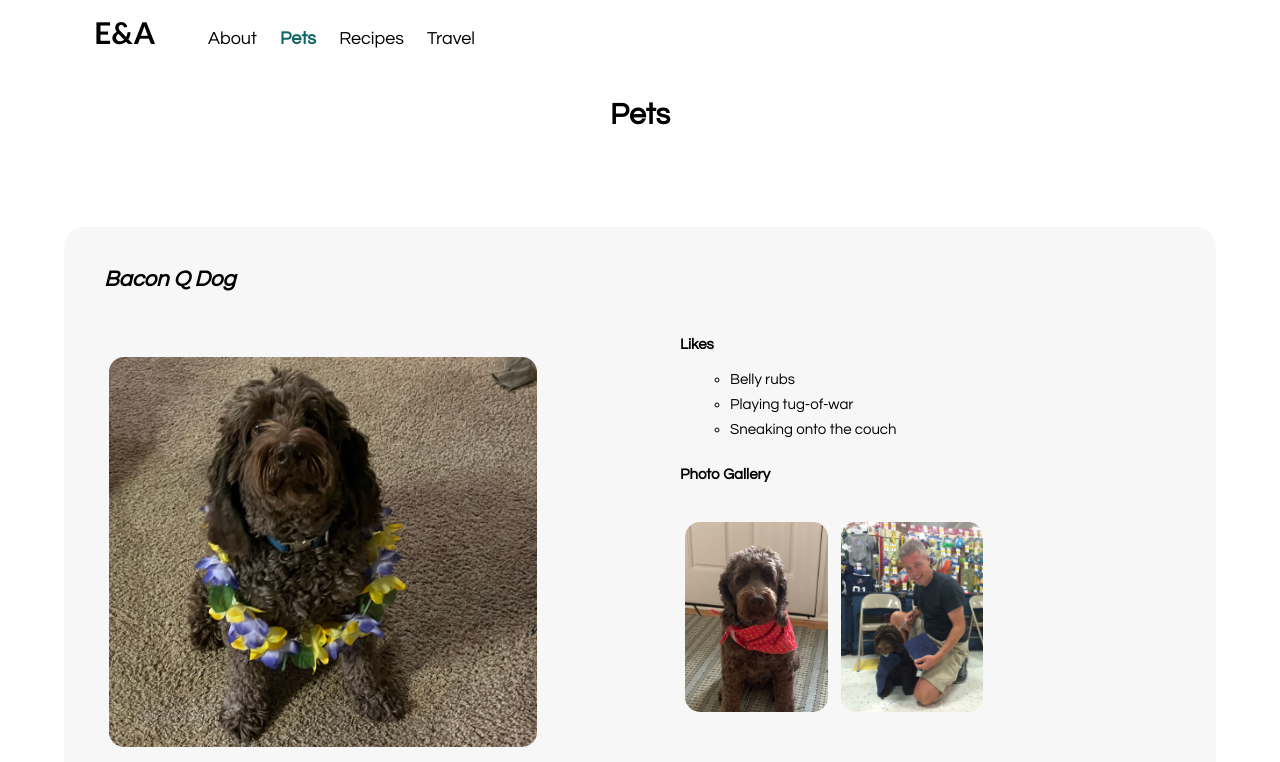
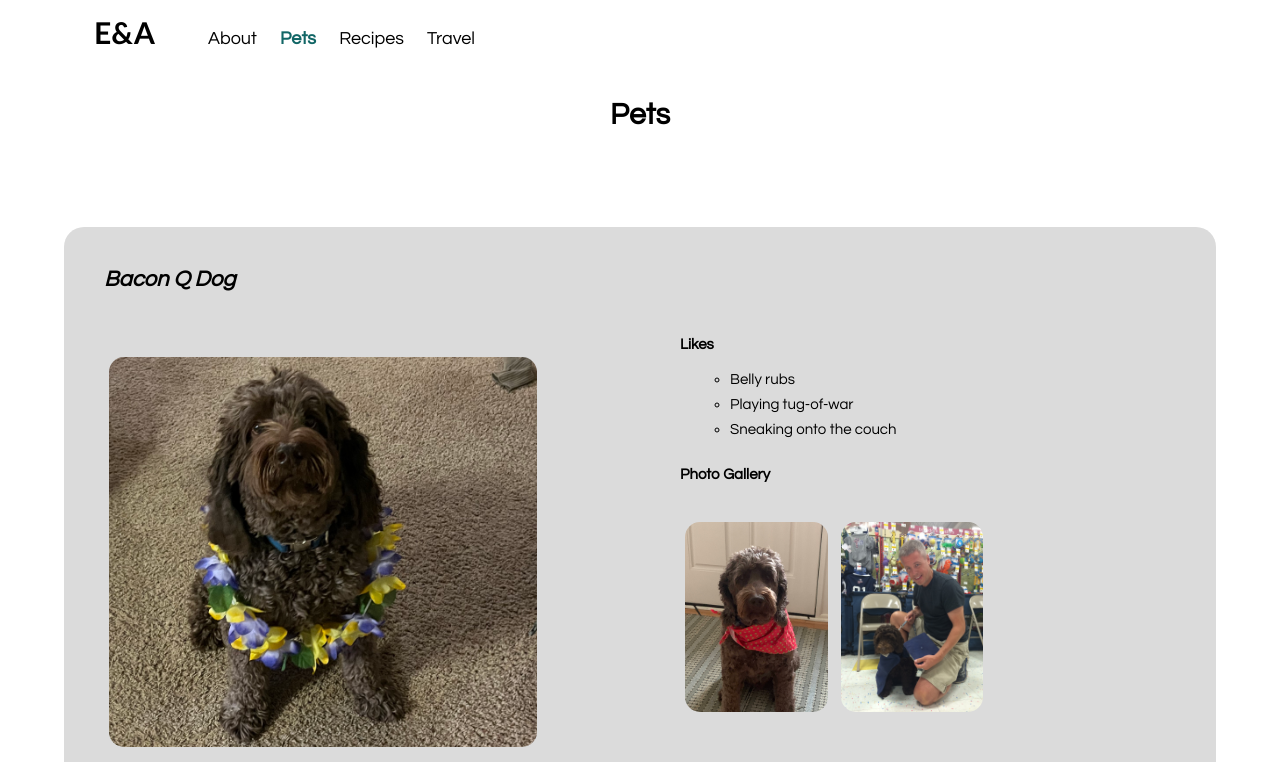
Before and after one commit to anhdao99/ccp_mobile_w24, a plain HTML site: page pets.html in a window 1280 px wide. Shown: the top 762 px of the page. Drawn offline with Linux system fonts and the light colour scheme; grey boxes are pictures that could not be loaded.

Commit message:
Add files via upload

```diff
--- a/css/style.css
+++ b/css/style.css
@@ -121,7 +121,7 @@ img{
     padding: 40px 10px 40px 10px;
     margin: 50px 0px 50px 0px;
     border-radius: 20px;
-    background-color: #f7f7f7;
+    background-color: #dbdbdb;
 }
 
 .grid-item{
```
